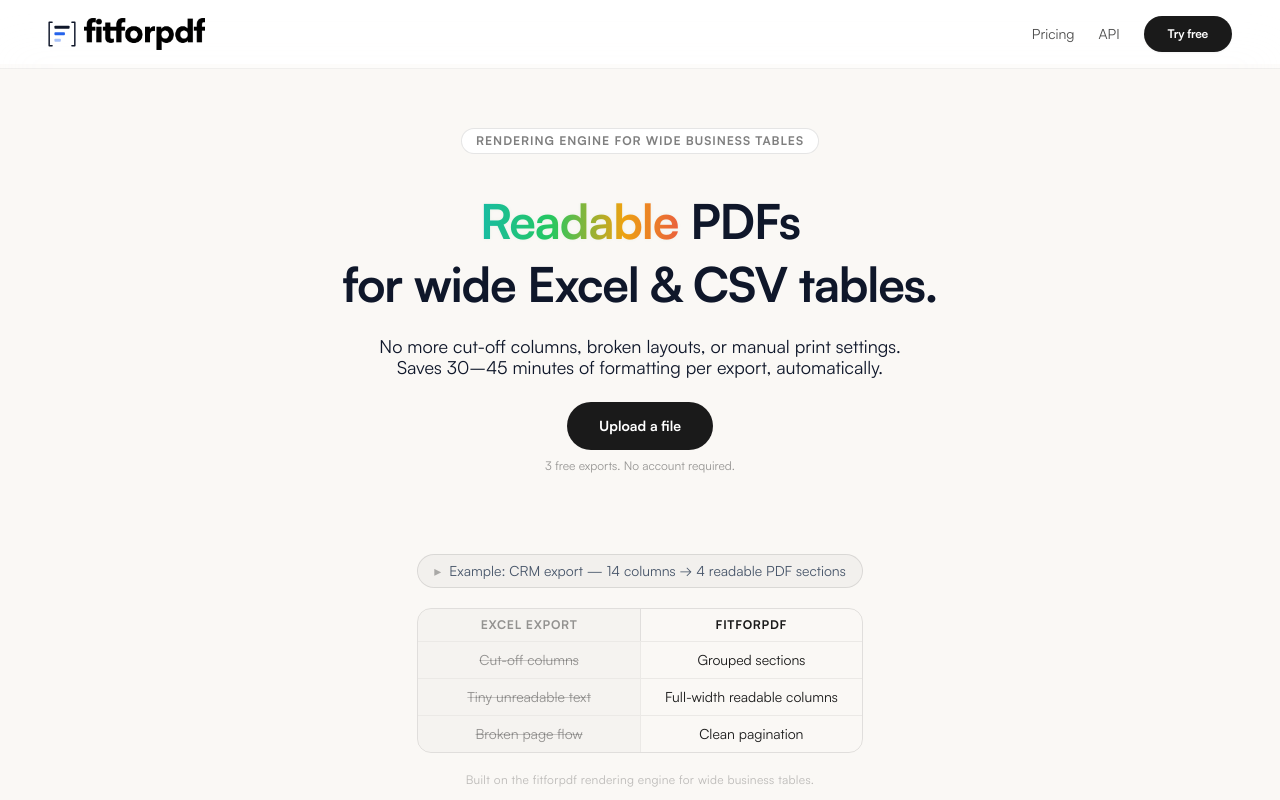
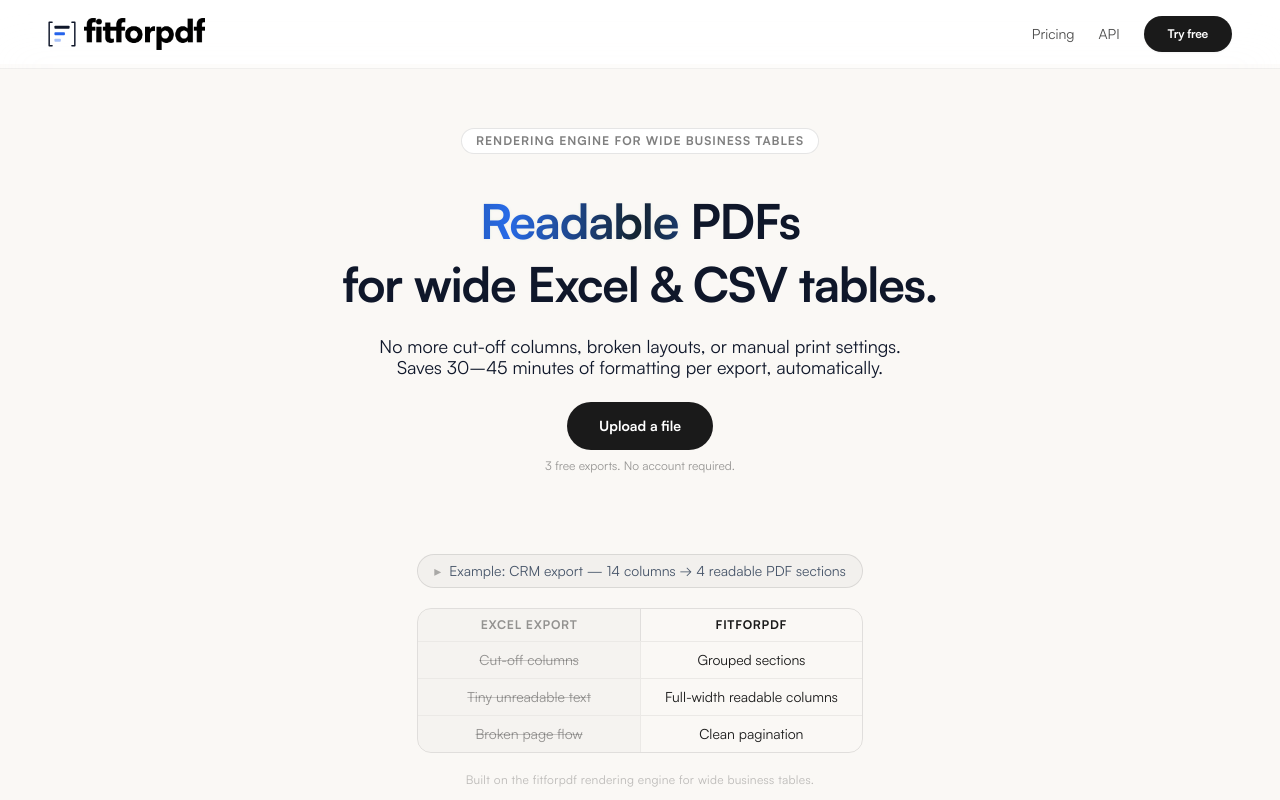
Before and after one commit to Togetheart/fitforpdf-frontend, a Next.js app: page / in a window 1280 px wide. Shown: the top 800 px of the page. Built offline with nearby package versions, Linux system fonts and the light colour scheme; no server answers.

Commit message:
Update hero accent gradient to brand colors (navy + blue)
Replace rainbow gradient on "Readable" with brand charter colors:
- #0F172A (navy) and #2563EB (blue) only

Co-Authored-By: Claude Opus 4.6 <noreply@anthropic.com>

```diff
--- a/app/globals.css
+++ b/app/globals.css
@@ -161,10 +161,10 @@
     transform: translateZ(0);
     background-image: linear-gradient(
       90deg,
-      rgba(26, 26, 26, 0.95) 0%,
-      rgba(55, 65, 81, 0.95) 28%,
-      rgba(26, 26, 26, 0.95) 55%,
-      rgba(55, 65, 81, 0.95) 100%
+      #0F172A 0%,
+      #2563EB 40%,
+      #0F172A 70%,
+      #2563EB 100%
     );
     background-size: 220% 100%;
     background-position: 0% 50%;
@@ -180,13 +180,10 @@
   .hero-accent--sections {
     background-image: linear-gradient(
       90deg,
-      rgba(14, 165, 233, 1) 0%,
-      rgba(79, 70, 229, 1) 16.666667%,
-      rgba(20, 184, 166, 1) 33.333333%,
-      rgba(34, 197, 94, 1) 50%,
-      rgba(245, 158, 11, 1) 66.666667%,
-      rgba(239, 68, 68, 1) 83.333333%,
-      rgba(168, 85, 247, 1) 100%
+      #0F172A 0%,
+      #2563EB 40%,
+      #0F172A 70%,
+      #2563EB 100%
     );
   }
 
```
